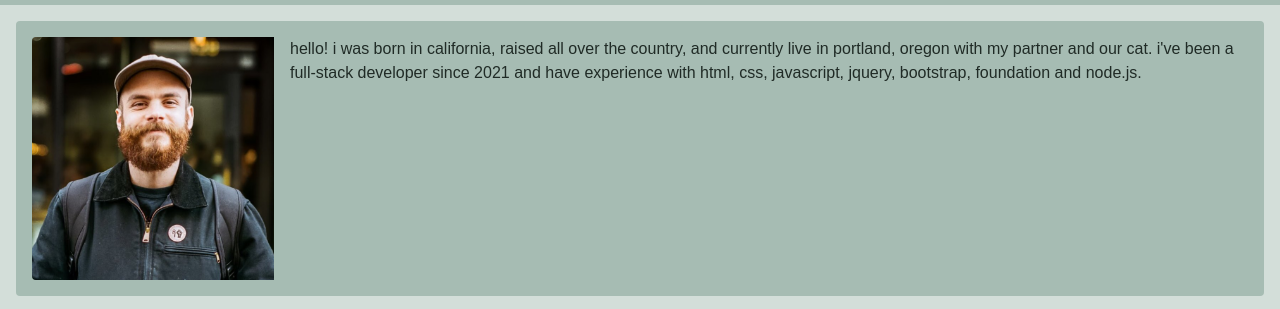
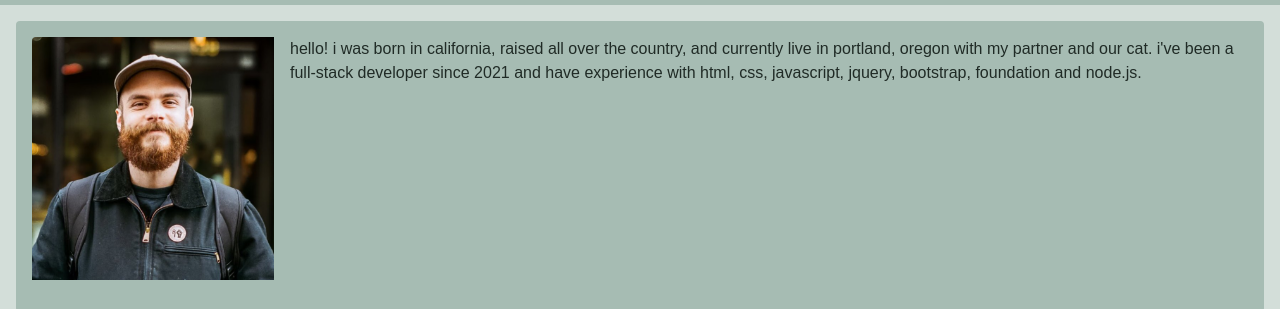
Before and after one commit to twohunters/Portfolio, a plain HTML site: page index.html in a window 1280 px wide. Shown: the part 51-360 px from the top of the page. Drawn offline with nearby package versions, Linux system fonts and the light colour scheme.

Commit message:
fixed biopic spacing

```diff
--- a/index.html
+++ b/index.html
@@ -47,7 +47,7 @@
 
     <main>
         <section class="m-3 p-3 rounded cardColor" id="about">
-            <img class="rounded float-left pr-3" src="assets/images/biopic.png" alt="Jason Anderson">
+            <img class="rounded float-left pr-3 pb-3" src="assets/images/biopic.png" alt="Jason Anderson">
             <p>Hello! I was born in California, raised all over the country, and currently live in Portland, Oregon with
                 my partner and our cat. I've been a full-stack developer since 2021 and have experience with HTML, CSS,
                 JavaScript, JQuery, Bootstrap, Foundation and Node.js.</p>
```
